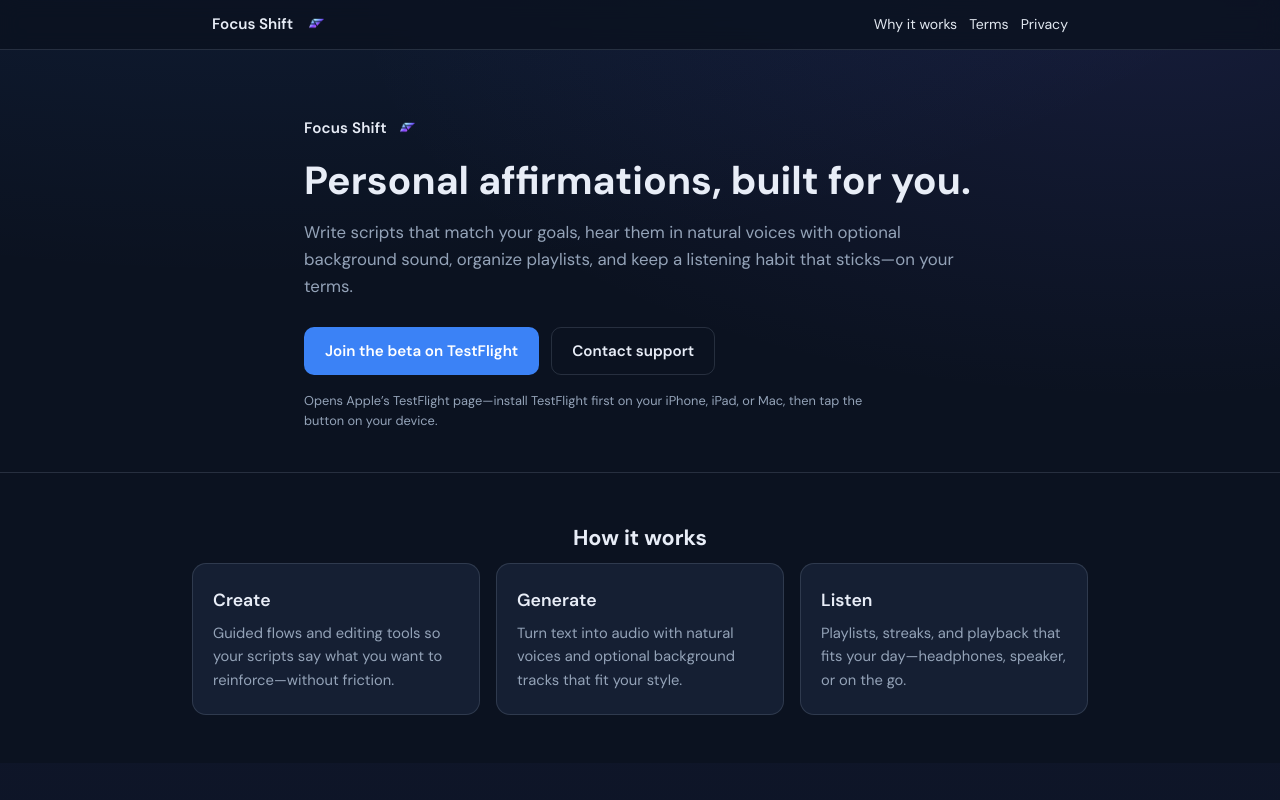
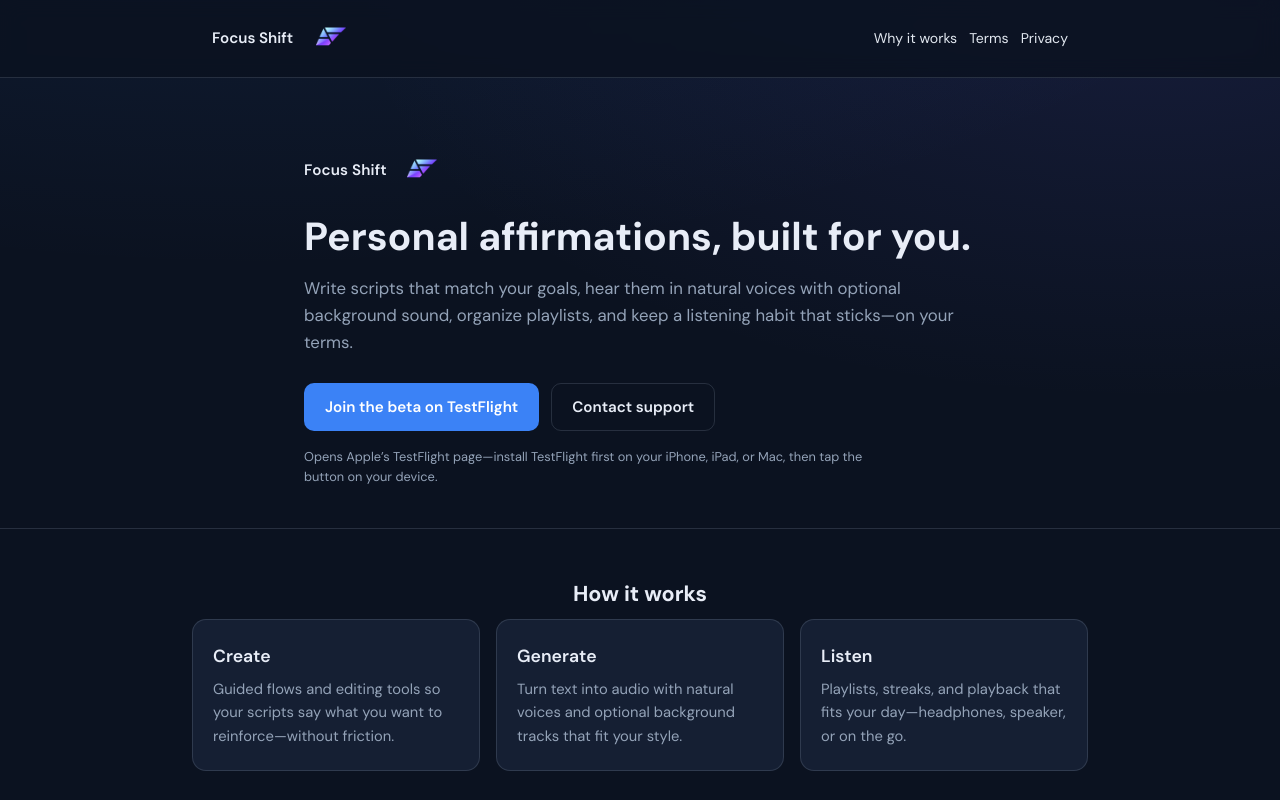
Before and after one commit to atkintrevor-wq/Focushift-website, a plain HTML site: page index.html in a window 1280 px wide. Shown: the top 800 px of the page. Drawn offline with Linux system fonts and the light colour scheme.

Commit message:
Update website

```diff
--- a/index.html
+++ b/index.html
@@ -10,14 +10,14 @@
   <meta property="og:title" content="Focus Shift" />
   <meta property="og:description" content="Personal affirmations you hear on repeat—built for a calmer, more intentional mindset. Join the TestFlight beta." />
   <meta property="og:type" content="website" />
-  <meta property="og:image" content="https://focusshift.app/images/logo.png?v=4" />
+  <meta property="og:image" content="https://focusshift.app/images/logo.png?v=5" />
   <meta name="theme-color" content="#0b1220" />
-  <link rel="icon" href="images/logo.png?v=4" type="image/png" />
-  <link rel="apple-touch-icon" href="images/logo.png?v=4" />
+  <link rel="icon" href="images/logo.png?v=5" type="image/png" />
+  <link rel="apple-touch-icon" href="images/logo.png?v=5" />
   <link rel="preconnect" href="https://fonts.googleapis.com" />
   <link rel="preconnect" href="https://fonts.gstatic.com" crossorigin />
   <link href="https://fonts.googleapis.com/css2?family=DM+Sans:ital,opsz,wght@0,9..40,400;0,9..40,600;0,9..40,700;1,9..40,400&display=swap" rel="stylesheet" />
-  <link rel="stylesheet" href="styles.css?v=4" />
+  <link rel="stylesheet" href="styles.css?v=5" />
 </head>
 <body>
   <nav class="site-top" aria-label="Legal and site">
@@ -25,7 +25,7 @@
     <div class="site-top-inner">
       <a class="site-top-home" href="/" aria-current="page">
         <span class="site-top-wordmark">Focus Shift</span>
-        <img class="brand-mark" src="images/logo.png?v=4" alt="" width="1024" height="1024" decoding="async" />
+        <img class="brand-mark" src="images/logo.png?v=5" alt="" width="1024" height="1024" decoding="async" />
       </a>
       <div class="site-top-links">
         <a href="#why">Why it works</a>
@@ -39,7 +39,7 @@
     <div class="hero-inner">
       <p class="hero-brand">
         <span class="hero-brand-text">Focus Shift</span>
-        <img class="brand-mark" src="images/logo.png?v=4" alt="" width="1024" height="1024" decoding="async" />
+        <img class="brand-mark" src="images/logo.png?v=5" alt="" width="1024" height="1024" decoding="async" />
       </p>
       <h1>Personal affirmations, built for you.</h1>
       <p class="lede">
@@ -193,7 +193,7 @@
   <footer class="footer">
     <div class="footer-brand-row">
       <p class="footer-brand"><strong>Focus Shift</strong></p>
-      <img class="brand-mark" src="images/logo.png?v=4" alt="" width="1024" height="1024" decoding="async" />
+      <img class="brand-mark" src="images/logo.png?v=5" alt="" width="1024" height="1024" decoding="async" />
     </div>
     <nav class="footer-nav" aria-label="Footer">
       <a href="mailto:support@focusshift.app">support@focusshift.app</a>
--- a/styles.css
+++ b/styles.css
@@ -78,14 +78,14 @@ body {
   line-height: 1.2;
 }
 
-/* Inline mark — fixed visual size so it reads as a logo, not a favicon */
+/* Inline mark — sized to read clearly next to the wordmark */
 .brand-mark {
-  width: 1.75rem;
-  height: 1.75rem;
-  min-width: 26px;
-  min-height: 26px;
-  max-width: 40px;
-  max-height: 40px;
+  width: 3.5rem;
+  height: 3.5rem;
+  min-width: 52px;
+  min-height: 52px;
+  max-width: 80px;
+  max-height: 80px;
   object-fit: contain;
   flex-shrink: 0;
   display: block;
```
